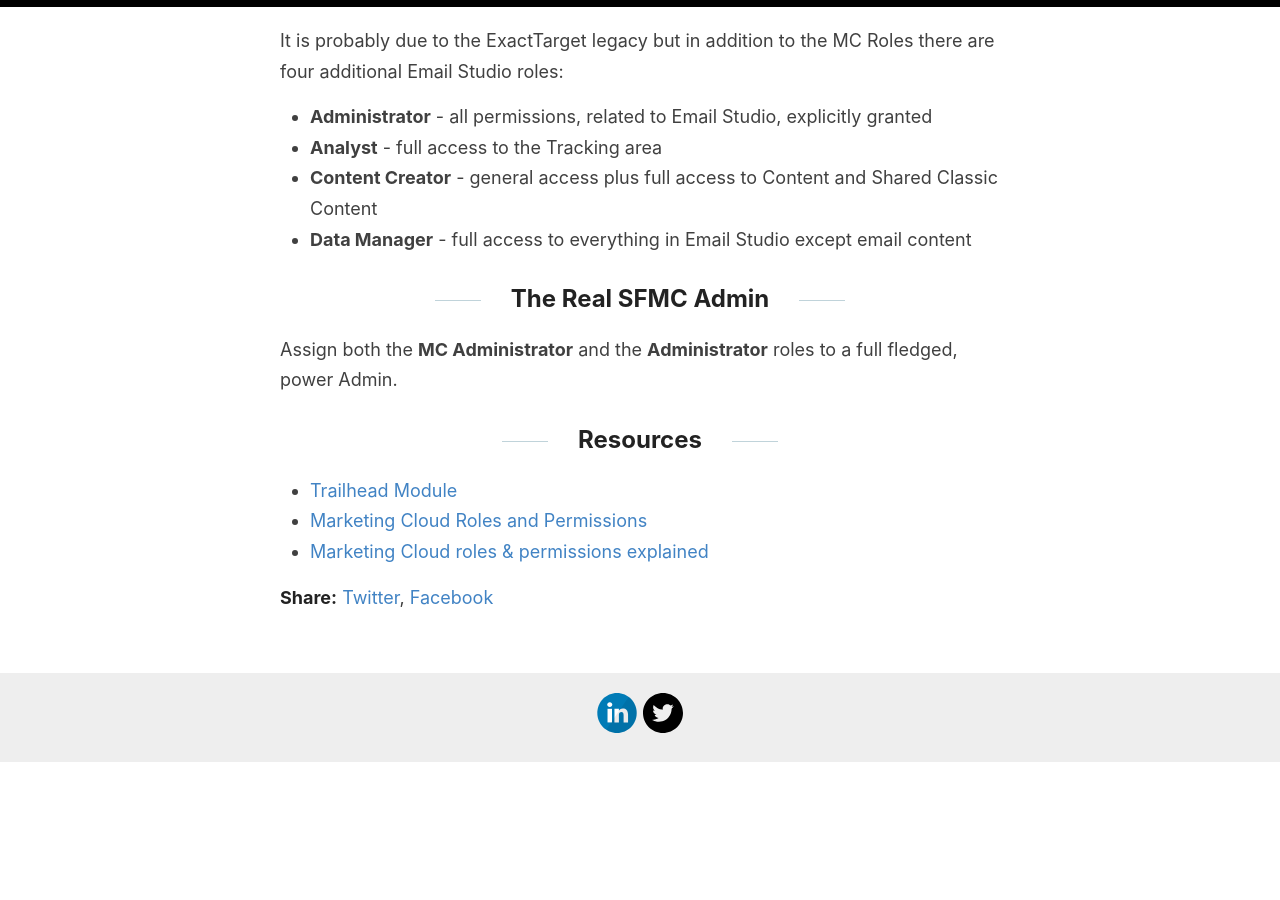
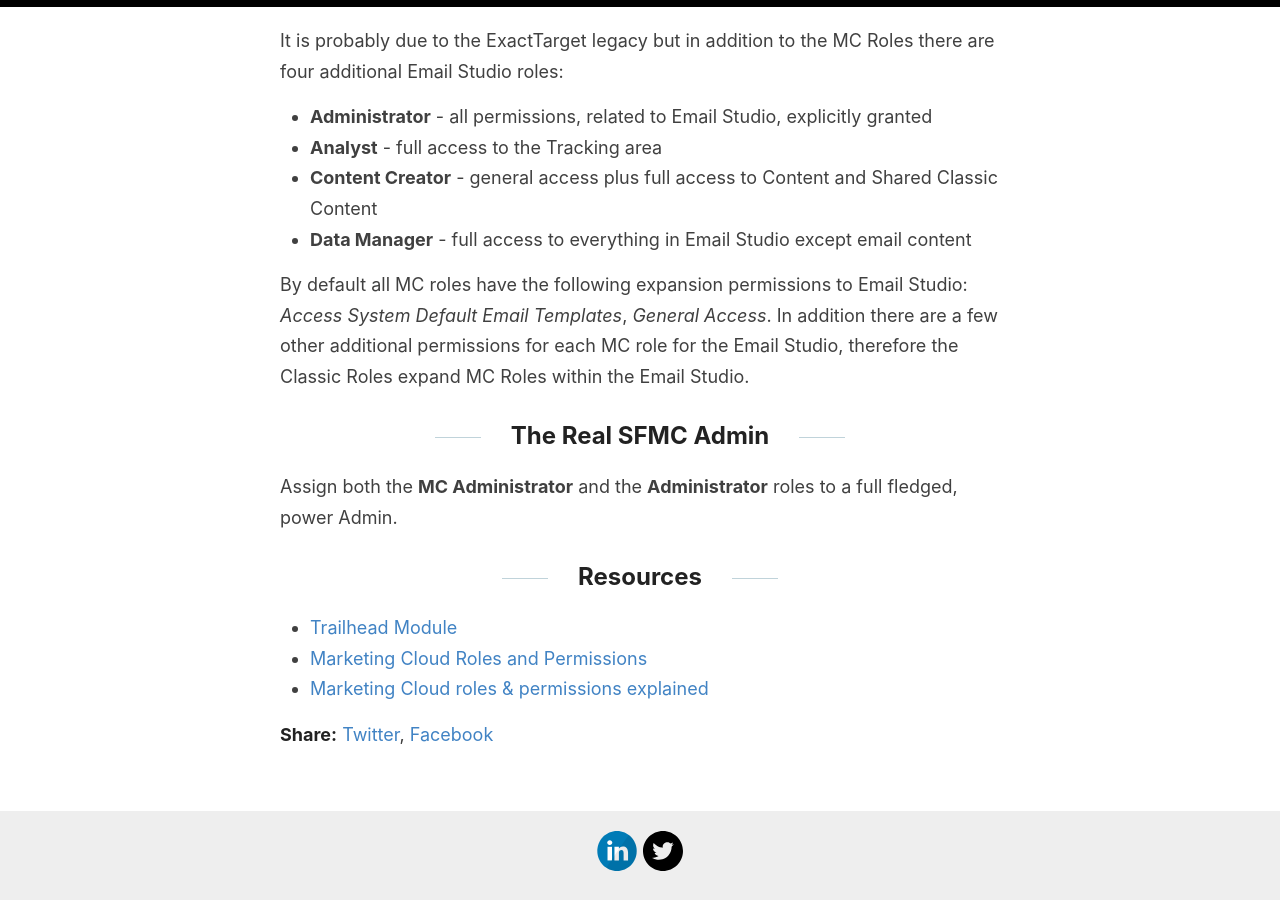
Before and after one commit to karolcholewa/blog, a Jekyll site: the page built from _posts/2023-02-02-mc-roles-and-permissions.md, in a window 1280 px wide and 900 px high, scrolled down 2009 px. Built offline with Jekyll 4.4.1, drawn with Linux system fonts in a browser that asks for light colours; before the commit the page ends 2772 px from its top, so only the background shows below that.

Commit message:
post updated

```diff
--- a/_posts/2023-02-02-mc-roles-and-permissions.md
+++ b/_posts/2023-02-02-mc-roles-and-permissions.md
@@ -48,6 +48,8 @@ It is probably due to the ExactTarget legacy but in addition to the MC Roles the
 *   **Content Creator** - general access plus full access to Content and Shared Classic Content
 *   **Data Manager** - full access to everything in Email Studio except email content
 
+By default all MC roles have the following expansion permissions to Email Studio: *Access System Default Email Templates*, *General Access*. In addition there are a few other additional permissions for each MC role for the Email Studio, therefore the Classic Roles expand MC Roles within the Email Studio.
+
 ## The Real SFMC Admin
 Assign both the **MC Administrator** and the **Administrator** roles to a full fledged, power Admin.
 
```
